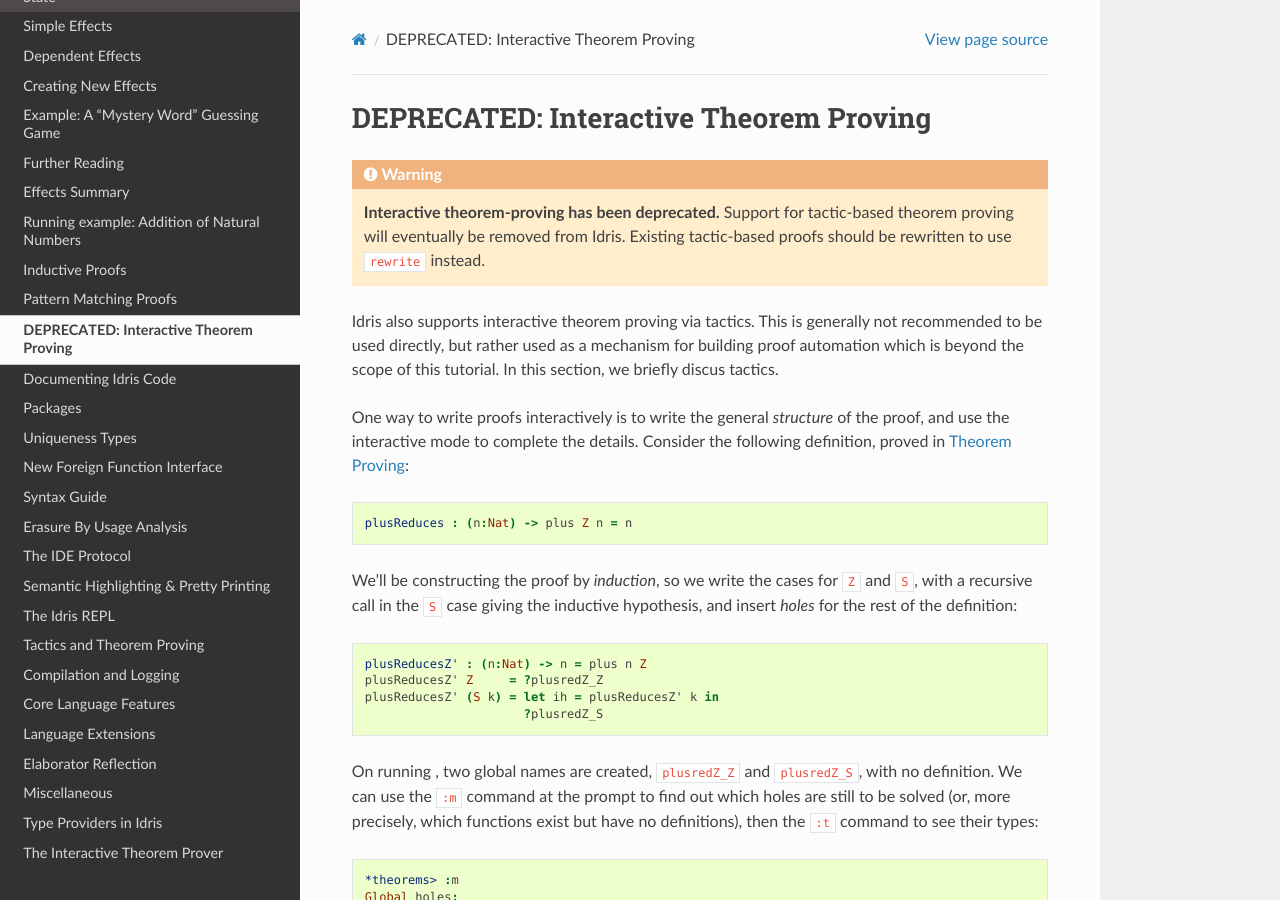
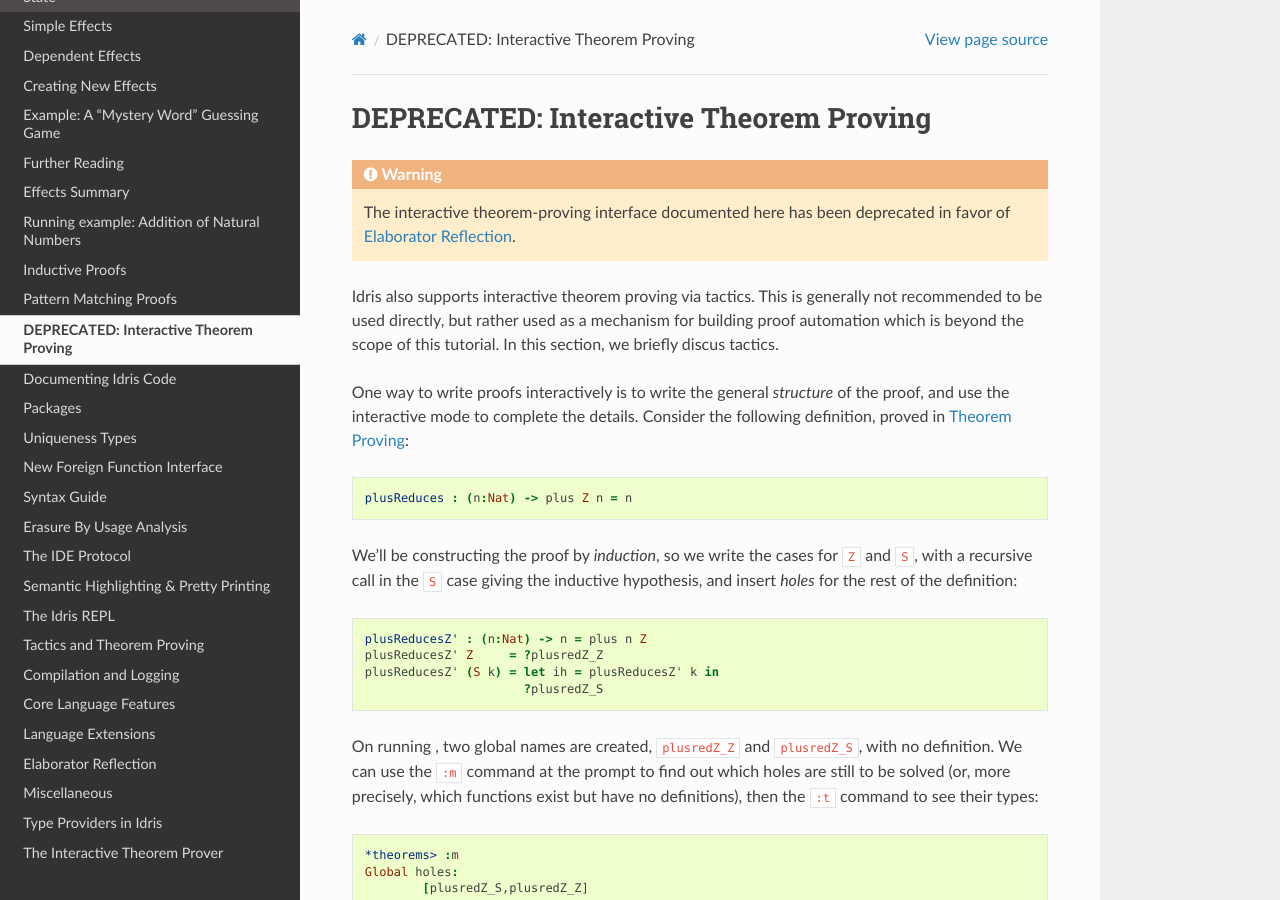
Before and after one commit to idris-lang/Idris-dev, a Sphinx documentation site: the page built from docs/proofs/interactive.rst, in a window 1280 px wide and 900 px high. Built offline with Sphinx 7.4.7 and the Read the Docs theme 2.0.0, drawn with Linux system fonts in a browser that asks for light colours; formulas are drawn with MathJax 3.

Commit message:
Point readers at Elaborator Reflection
This replaces the previous advice to adopt rewrite-style proofs instead of
the deprecated interactive theorem proving system.

This also un-bolds the deprecation warning body because, for whatever reason,
Sphinx rendered the raw text of the ref:`elaborator-reflection` markup
with the bold markup in place. Removing the bold let the section reference
work as expected. Yay, edge cases!

```diff
--- a/docs/proofs/interactive.rst
+++ b/docs/proofs/interactive.rst
@@ -3,10 +3,8 @@
 ***************************************
 
 .. warning::
-   **Interactive theorem-proving has been deprecated.**
-   Support for tactic-based theorem proving will eventually be removed from
-   Idris.
-   Existing tactic-based proofs should be rewritten to use ``rewrite`` instead.
+   The interactive theorem-proving interface documented here has been
+   deprecated in favor of :ref:`elaborator-reflection`.
 
 Idris also supports interactive theorem proving via tactics. This
 is generally not recommended to be used directly, but rather used as a
--- a/docs/reference/elaborator-reflection.rst
+++ b/docs/reference/elaborator-reflection.rst
@@ -1,3 +1,5 @@
+.. _elaborator-reflection:
+
 *********************
 Elaborator Reflection
 *********************
```
